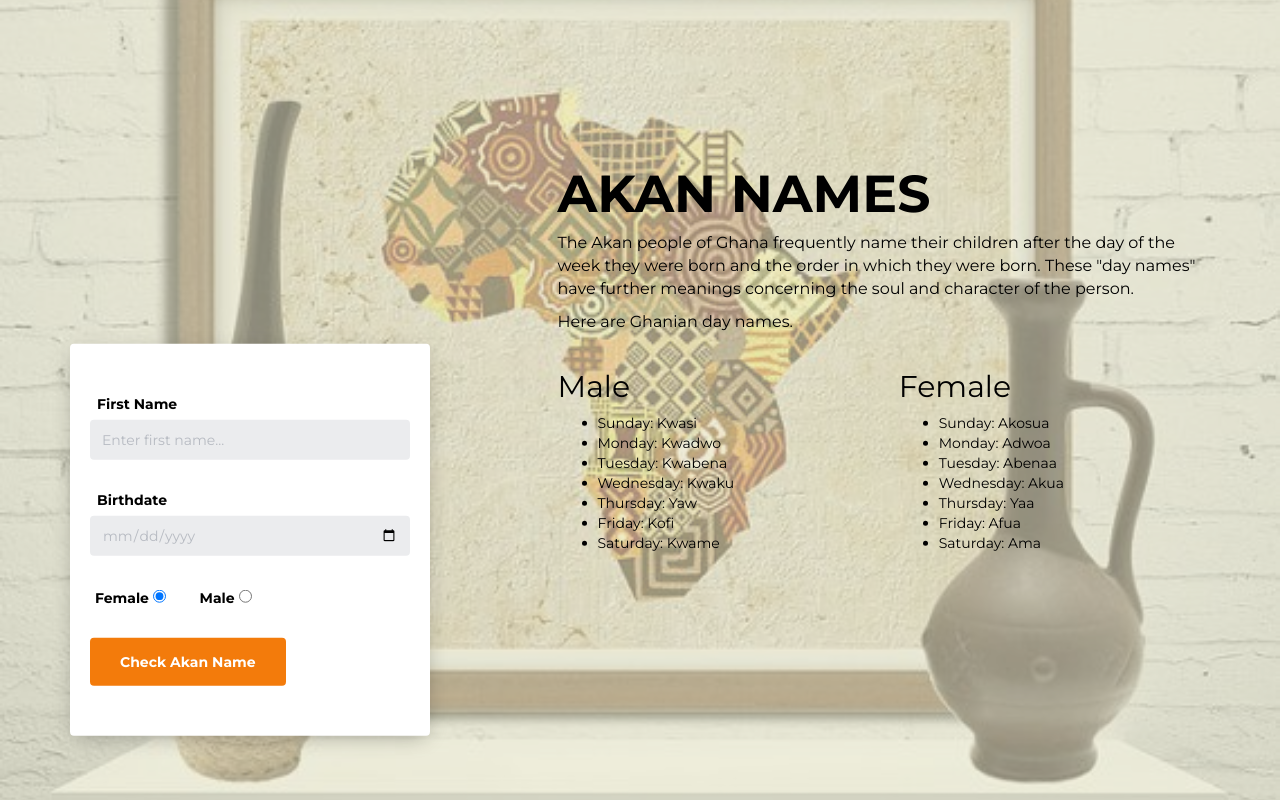
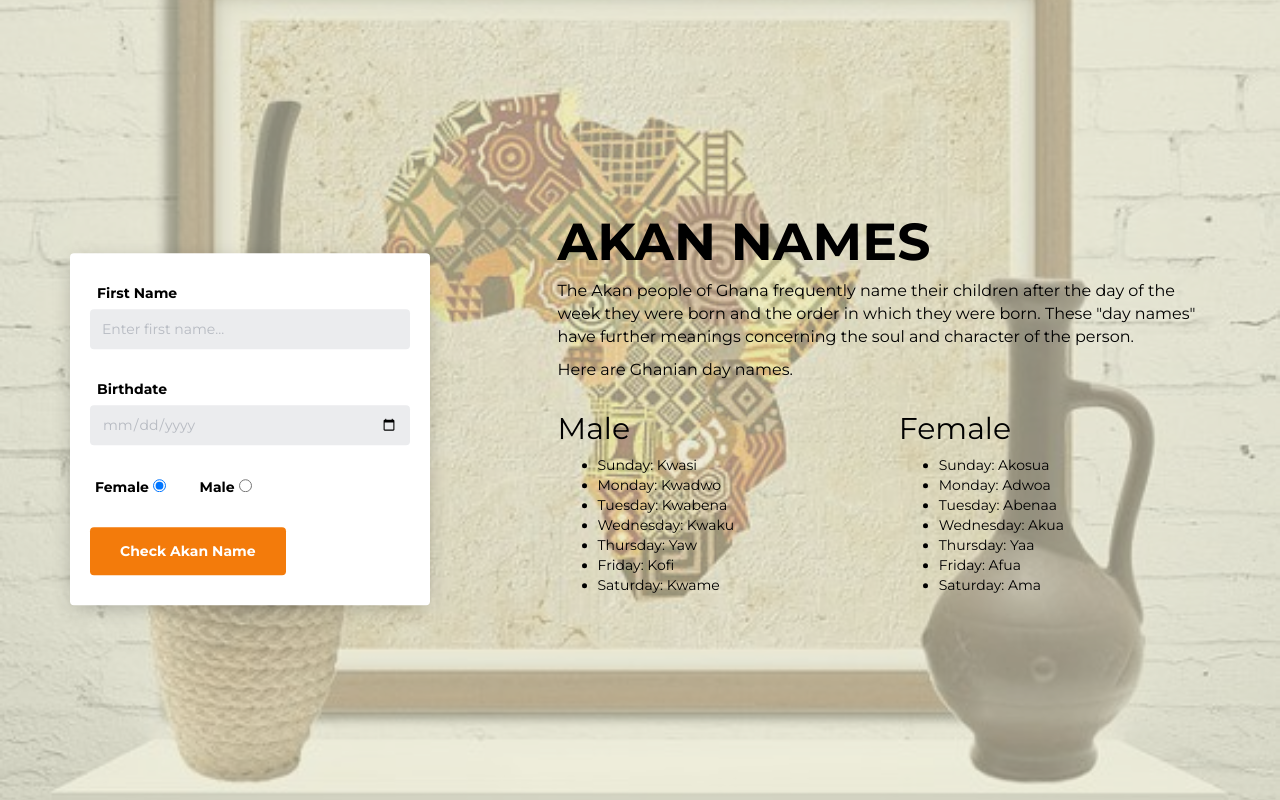
Before and after one commit to Edith-guru/day_of_the_week, a plain HTML site: page index.html in a window 1280 px wide. Drawn offline with Linux system fonts and the light colour scheme.

Commit message:
Added margin to section

```diff
--- a/css/style.css
+++ b/css/style.css
@@ -31,10 +31,11 @@
 
 .booking-form {
 	background-color: #fff;
-	padding: 50px 20px;
+	padding: 30px 20px;
 	-webkit-box-shadow: 0px 5px 20px -5px rgba(0, 0, 0, 0.3);
 	box-shadow: 0px 5px 20px -5px rgba(0, 0, 0, 0.3);
 	border-radius: 4px;
+	margin-top: 60px;
 }
 
 .booking-form .form-group {
@@ -121,7 +122,7 @@
 }
 
 .booking-cta {
-	margin-top: 100px;
+	margin-top:20px;
 	margin-bottom: 2px;
 }
 
--- a/index.html
+++ b/index.html
@@ -33,12 +33,9 @@
 					<div class="col-md-7 col-md-push-5">
 						<div class="booking-cta">
 							<h1>Akan Names</h1>
-							<p>The Akan people of Ghana frequently name their children after the day of the week they were born and the order in which they were born. These "day names" have further meanings concerning the soul and character of the person.
+							<p>The Akan people of Ghana frequently name their children after the day of the week they were born and the order in which they were born. These "day names" have further meanings concerning the soul and character of the person.</p>
 							<p> Here are Ghanian day names.</p>
 						</div>
-
-					</div>
-					<div class="col-md-7 col-md-push-5">
 						<div class="booking-ctb">
 							<div class="row">
 								<div class="col-sm-6">
@@ -105,6 +102,6 @@
 			</div>
 		</div>
 	</div>
-</body><!-- This templates was made by Colorlib (https://colorlib.com) -->
+</body>
 
 </html>
```
